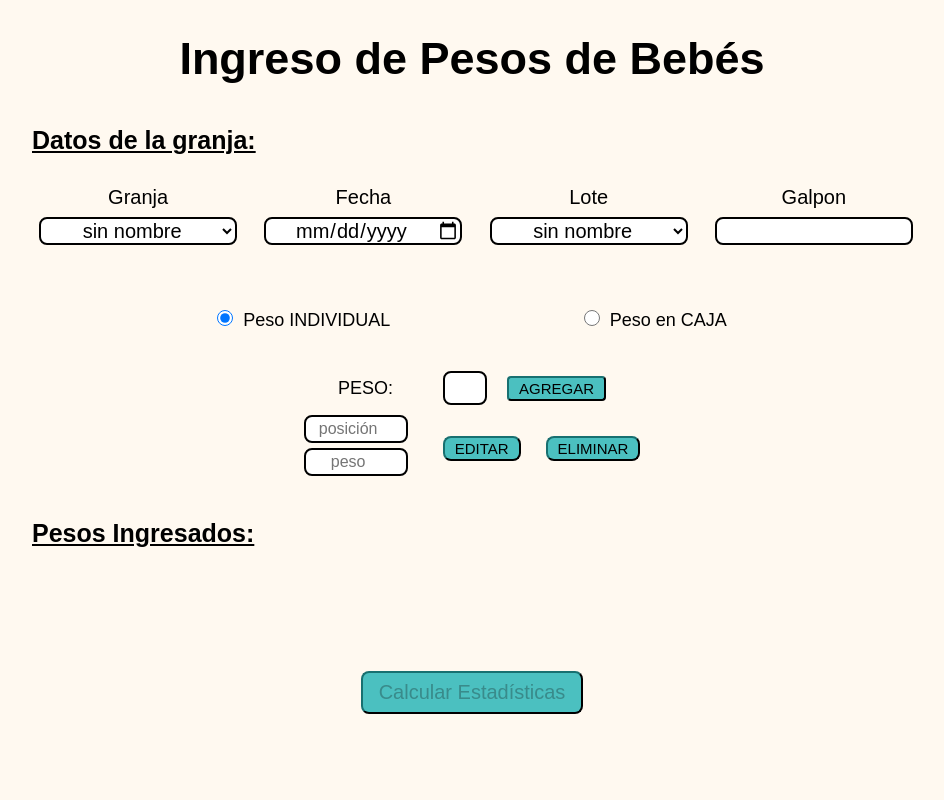
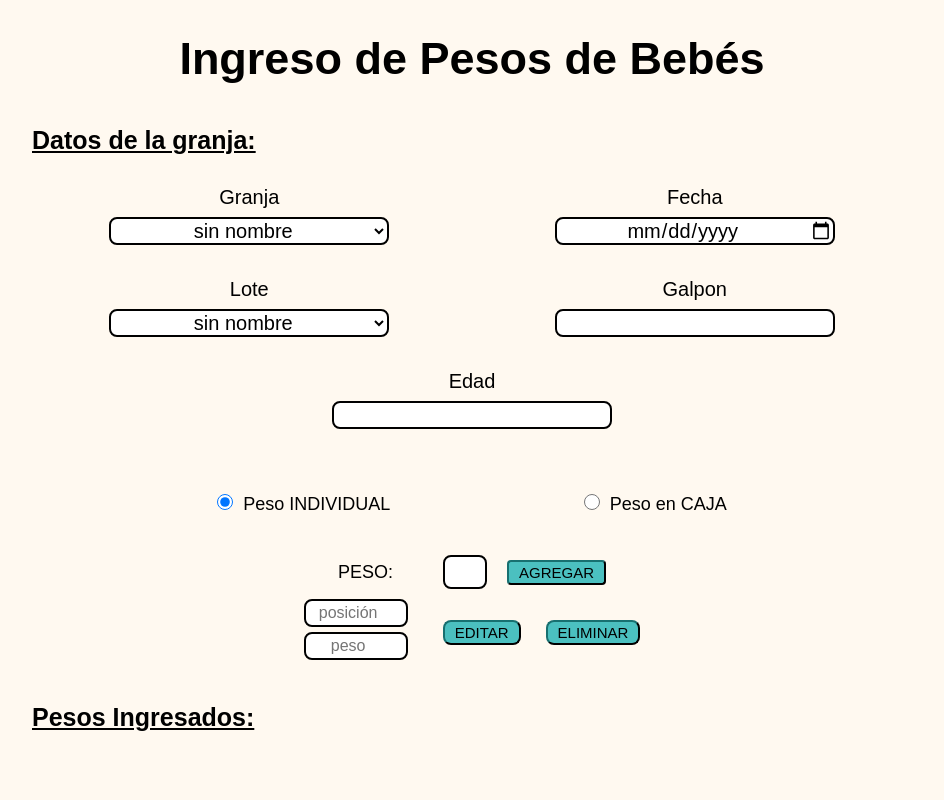
Before and after one commit to JnPbl/web_peso_pollitos, a React (Vite) app: page / in a window 1280 px wide. Shown: the top 800 px of the page, without its empty margins (168-1112 px from the left). Built offline with nearby package versions, Linux system fonts and the light colour scheme.

Commit message:
add: input edad y css

```diff
--- a/src/App.jsx
+++ b/src/App.jsx
@@ -23,6 +23,7 @@ function App() {
     fecha: "",
     lote: "s/nombre",
     galpon: "",
+    edad:""
   });
   const [imagen, setImagen] = useState({
     width: 0,
@@ -90,6 +91,7 @@ useEffect(() => {
       fecha: "",
       lote: "",
       galpon: "",
+      edad:""
     });
     setPesos([]);
     setPesosCaja([]);
@@ -106,7 +108,7 @@ useEffect(() => {
   };
   const histogramRef = useRef();
   const pesoRef = useRef(null);
-  const galponRef = useRef(null);
+  const edadRef = useRef(null);
   const pdfButonRef = useRef(null);
 
   const moverFocus = () => {
@@ -231,7 +233,7 @@ useEffect(() => {
 
       posicionY += 10;
       doc.text(
-        `Granja: ${granjaData.granja.nombre}      Fecha: ${dia}/${mes}/${anio}      Lote: ${granjaData.granja.lote}      Galpon: ${granjaData.granja.galpon} `,
+        `Granja: ${granjaData.granja.nombre}      Fecha: ${dia}/${mes}/${anio}      Lote: ${granjaData.granja.lote}      Galpon: ${granjaData.granja.galpon}   Edad: ${granjaData.granja.edad} `,
         105,
         posicionY,
         { align: "center" }
@@ -339,7 +341,7 @@ useEffect(() => {
           <DatosGranja
             onDatosChange={actualizarDatosGranja}
             onEnter={moverFocus}
-            ref={galponRef}
+            ref={edadRef}
           />
           <PesoForm
             agregarPeso={agregarPeso}
--- a/src/componentes/DatosGranja.jsx
+++ b/src/componentes/DatosGranja.jsx
@@ -1,4 +1,4 @@
-import { useState } from "react";
+import { useState} from "react";
 import styles from "./DatosGranja.module.css";
 import  { forwardRef } from 'react';
 /* eslint-disable react/prop-types */
@@ -8,6 +8,7 @@ const DatosGranja = forwardRef(({ onDatosChange, onEnter },ref) => {
     fecha: "",
     lote: "s/nombre",
     galpon: "",
+    edad:""
   });
 
   const granjas = [
@@ -54,7 +55,15 @@ const DatosGranja = forwardRef(({ onDatosChange, onEnter },ref) => {
     "Don Roberto",
   ];
 
-  const manejarEnter = (event) => {
+
+   const manejarEnter = (event) => {
+    if (event.key === 'Enter') {
+      event.preventDefault();
+      ref.current?.focus(); // Llamar la función pasada por el padre
+    }
+  };
+
+  const manejarEnter2 = (event) => {
     if (event.key === 'Enter') {
       onEnter(); // Llamar la función pasada por el padre
     }
@@ -82,7 +91,6 @@ const DatosGranja = forwardRef(({ onDatosChange, onEnter },ref) => {
         <div className={styles.contForm}>
           <div className={styles.contLavelInput} >
             <label className={styles.label}>Granja</label>
-
 
             <select
               className={styles.input}
@@ -135,8 +143,20 @@ const DatosGranja = forwardRef(({ onDatosChange, onEnter },ref) => {
               name="galpon"
               value={granja.galpon}
               onChange={manejarCambio}
+              onKeyDown={manejarEnter}
+            />
+          </div>
+
+          <div className={styles.contLavelInput}>
+            <label className={styles.label}>Edad</label>
+            <input
+              className={styles.input}
+              type="number"
+              name="edad"
+              value={granja.edad}
+              onChange={manejarCambio}
               ref={ref}
-              onKeyDown={manejarEnter}
+              onKeyDown={manejarEnter2}
             />
           </div>
         </div>
--- a/src/componentes/DatosGranja.module.css
+++ b/src/componentes/DatosGranja.module.css
@@ -13,10 +13,19 @@
 
 .contForm {
   display: flex;
+  flex-wrap: wrap;
   justify-content: space-around;
   padding: 15px;
+  gap: 25px;
+}
 
-}
+.contLavelInput{
+    width: 280px;
+    display: flex;
+    flex-direction: column;
+    justify-content: center;
+    align-items: center;
+   }
 
 .label{
     font-size: 20px;
@@ -28,7 +37,7 @@
     text-align: center;
     border-radius: 8px;
     height: 28px;
-    width: 220px;
+    width: 100%;
     outline: none;
     transition: all 0.3s ease;
     border: 2px solid black;
@@ -84,6 +93,11 @@
   gap: 5px;
 
  }
+  .contForm :nth-child(5) {
+    grid-column: span 2; /* Ocupa las dos columnas */
+    justify-self: center; /* Lo centra dentro de la celda */
+    width: 50%; /* Opcional: para que no sea demasiado ancho */
+  }
 
  .contLavelInput{
   width: 90%;
@@ -101,15 +115,16 @@
 }
 
 @media (min-width:881px)and (max-width:1440px) {
-  .contForm{
-    width: 100%;
-    display: grid;
-    grid-template-columns: repeat(4,1fr);
-    gap: 5px;
-   }
+  .contForm {
+  display: flex;
+  flex-wrap: wrap;
+  justify-content:space-around;
+  padding: 15px;
+  gap: 25px;
+}
 
    .contLavelInput{
-    width: 90%;
+    width: 280px;
     display: flex;
     flex-direction: column;
     justify-content: center;
```
